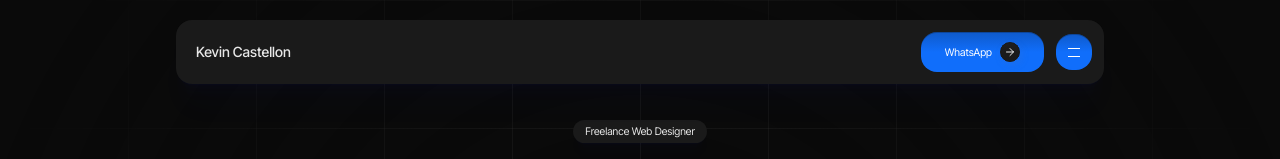
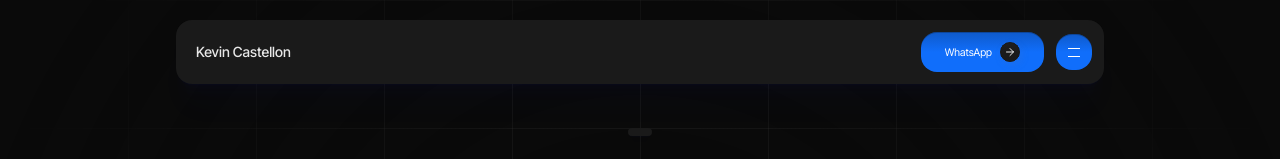
Before and after one commit to dmytro-webild/b95100c3-b2a9-4661-8a43-0722f53317be, a React (Vite) app: page / in a window 1280 px wide. Shown: the top 159 px of the page. Built offline with nearby package versions, Linux system fonts and the light colour scheme; a web font is replaced by a local one.

Commit message:
Update src/pages/HomePage.tsx

```diff
--- a/src/pages/HomePage.tsx
+++ b/src/pages/HomePage.tsx
@@ -13,7 +13,7 @@ export default function HomePage() {
   <div id="hero" data-section="hero">
     <SectionErrorBoundary name="hero">
           <HeroBillboardTiltedCarousel
-      tag="Freelance Web Designer"
+      tag=""
       title="Tu negocio merece una página que vende"
       description="Creo páginas web modernas para negocios locales en Costa Rica. Rápidas, profesionales y diseñadas para atraer más clientes."
       primaryButton={{
```
